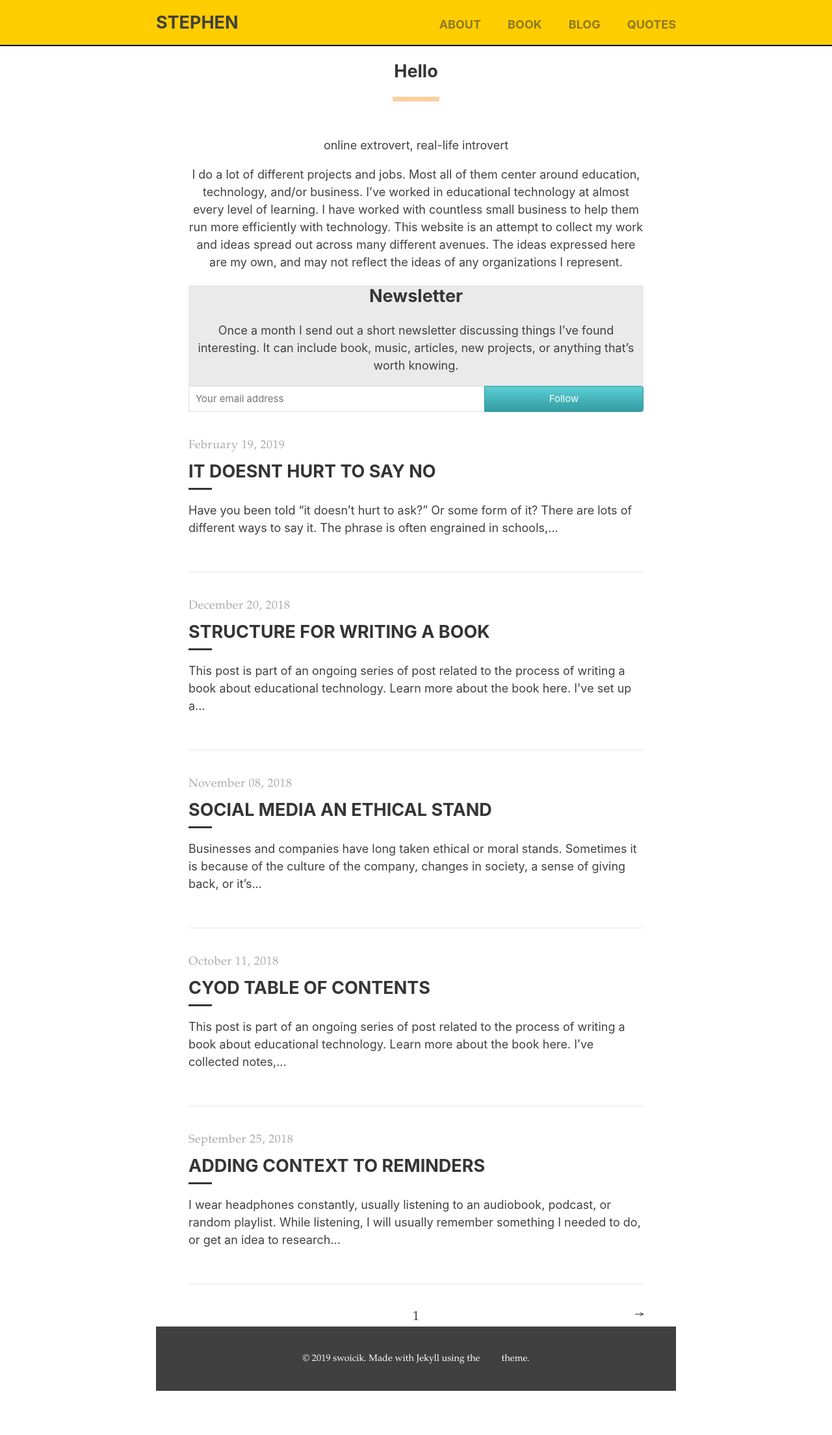
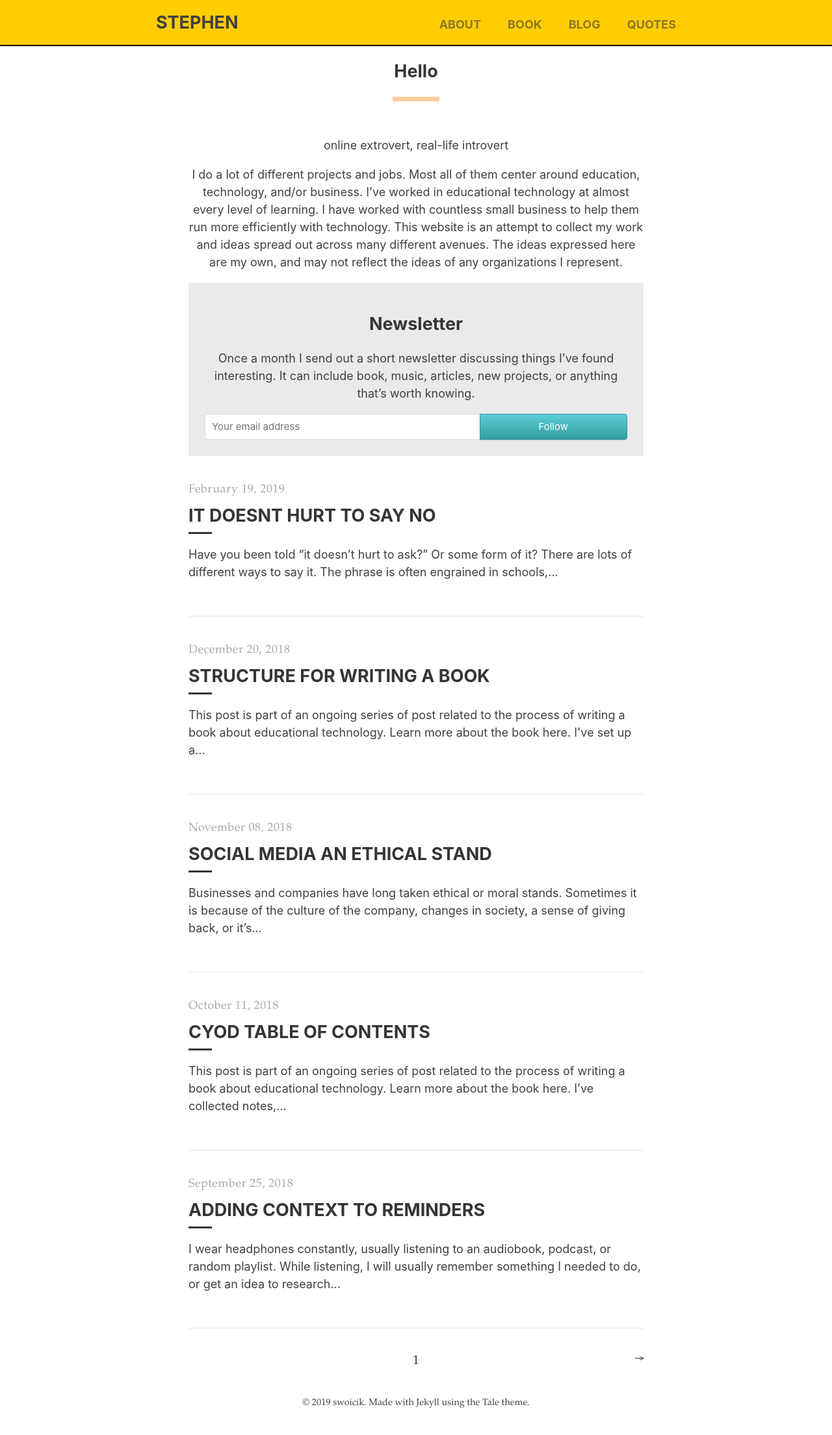
Before and after one commit to swoicik/swoicik.github.io, a Jekyll site: the page built from index.html, in a window 1280 px wide. Shown: the whole page at 65% size. Built offline with Jekyll 4.4.1, drawn with Linux system fonts in a browser that asks for light colours; the list of posts is cut into pages by our own code; before the commit the page ends 2141 px from its top, so only the background shows below that.

Commit message:
Update _layout.scss

```diff
--- a/_sass/yellow/_layout.scss
+++ b/_sass/yellow/_layout.scss
@@ -29,6 +29,7 @@ main {
 
 .newsletter {
   background: #eaeaea;
+  padding: 25px;
 }
 
 .nav {
@@ -106,10 +107,9 @@ footer {
   font-family: $serif-secondary;
   padding: 2rem 0;
   text-align: center;
-  background: $default-color;
 
   span {
-    color: #FFF /*$default-color*/;
+    color: $default-color;
     font-size: .8rem;
   }
 }
```
